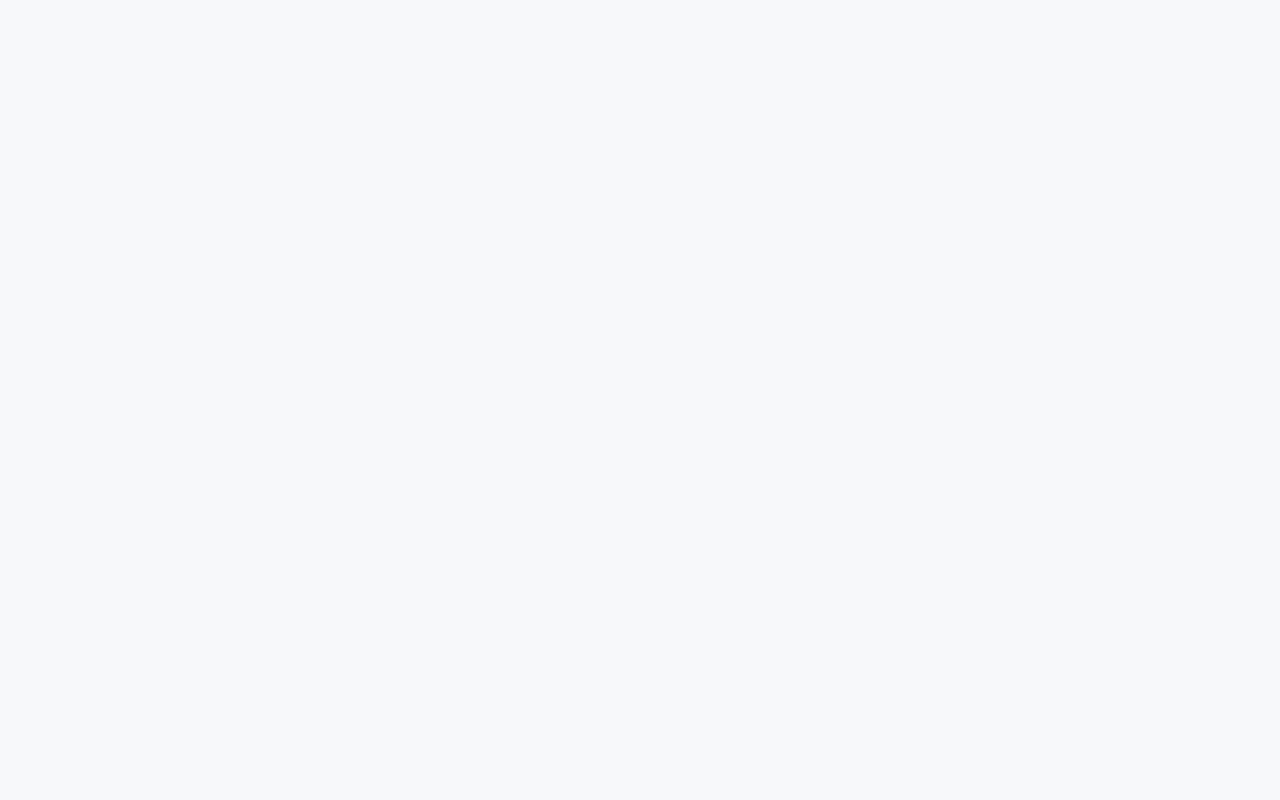
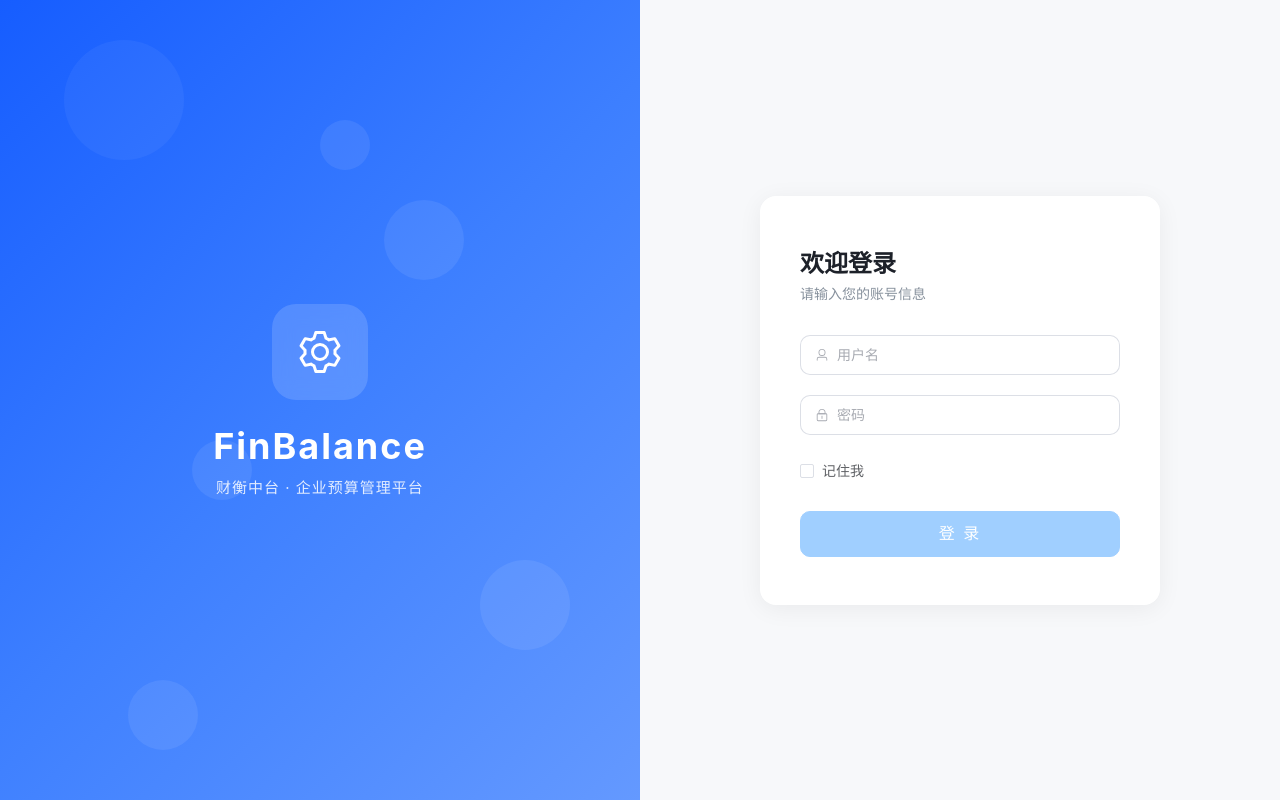
Before and after one commit to zZhou6725/SmartBudget, a Vue app in the folder frontend/: page /login in a window 1280 px wide. Before the commit this address had no page. Built offline with nearby package versions, Linux system fonts and the light colour scheme.

Commit message:
feat(前端-登录): 登录页面——左右分栏+粒子动画+卡片入场+密码切换+路由守卫
左侧品牌区浮动几何动画+Logo脉冲，右侧卡片滑入+输入抖动+按钮发光，
路由分离login+全局鉴权守卫。

```diff
--- a/frontend/src/router/index.ts
+++ b/frontend/src/router/index.ts
@@ -1,6 +1,12 @@
 import { createRouter, createWebHistory, type RouteRecordRaw } from 'vue-router'
 
 const routes: RouteRecordRaw[] = [
+  {
+    path: '/login',
+    name: 'Login',
+    component: () => import('@/views/login/index.vue'),
+    meta: { title: '登录' },
+  },
   {
     path: '/',
     name: 'Layout',
@@ -13,7 +19,6 @@ const routes: RouteRecordRaw[] = [
         component: () => import('@/views/workbench/index.vue'),
         meta: { title: '工作台首页' },
       },
-      // 后续业务路由在此添加：
       {
         path: 'expense',
         name: 'Expense',
@@ -65,4 +70,13 @@ const router = createRouter({
   routes,
 })
 
+// 路由守卫
+router.beforeEach((to, from) => {
+  const token = localStorage.getItem('finbalance-token')
+  const isLoggedIn = !!token
+  if (to.path !== '/login' && !isLoggedIn) {
+    return '/login'
+  }
+})
+
 export default router
--- /dev/null
+++ b/frontend/src/views/login/index.vue
@@ -0,0 +1,308 @@
+<template>
+  <div class="login-page">
+    <!-- 左侧品牌区 -->
+    <div class="login__brand">
+      <div class="login__brand-bg">
+        <div v-for="i in 6" :key="i" class="login__shape" :style="shapeStyle(i)" />
+      </div>
+      <div class="login__brand-content">
+        <div class="login__logo">
+          <el-icon :size="48"><Setting /></el-icon>
+        </div>
+        <h1 class="login__app-name">FinBalance</h1>
+        <p class="login__app-desc">财衡中台 · 企业预算管理平台</p>
+      </div>
+    </div>
+
+    <!-- 右侧表单区 -->
+    <div class="login__form-area">
+      <div class="login__card">
+        <h2 class="login__title" v-motion>欢迎登录</h2>
+        <p class="login__subtitle">请输入您的账号信息</p>
+
+        <el-form
+          ref="formRef"
+          :model="form"
+          class="login__form"
+          @keyup.enter="handleLogin"
+        >
+          <!-- 用户名 -->
+          <div class="login__input-wrap" :class="{ 'login__input-wrap--error': shakeUser }">
+            <el-input
+              v-model="form.username"
+              placeholder="用户名"
+              size="large"
+              :prefix-icon="User"
+              class="login__input"
+              @focus="shakeUser = false"
+            />
+          </div>
+
+          <!-- 密码 -->
+          <div class="login__input-wrap" :class="{ 'login__input-wrap--error': shakePwd }">
+            <el-input
+              v-model="form.password"
+              type="password"
+              placeholder="密码"
+              size="large"
+              :prefix-icon="Lock"
+              show-password
+              class="login__input"
+              @focus="shakePwd = false"
+            />
+          </div>
+
+          <!-- 记住我 -->
+          <div class="login__options">
+            <el-checkbox v-model="rememberMe">记住我</el-checkbox>
+          </div>
+
+          <!-- 错误提示 -->
+          <transition name="fade">
+            <p v-if="errorMsg" class="login__error">{{ errorMsg }}</p>
+          </transition>
+
+          <!-- 登录按钮 -->
+          <el-button
+            type="primary"
+            size="large"
+            class="login__btn"
+            :loading="loading"
+            :disabled="!form.username || !form.password"
+            @click="handleLogin"
+          >
+            <span v-if="!loading">登 录</span>
+            <span v-else>验证中...</span>
+          </el-button>
+        </el-form>
+      </div>
+    </div>
+  </div>
+</template>
+
+<script setup lang="ts">
+import { ref, reactive } from 'vue'
+import { useRouter } from 'vue-router'
+import { User, Lock, Setting } from '@element-plus/icons-vue'
+
+const router = useRouter()
+
+const form = reactive({ username: '', password: '' })
+const rememberMe = ref(false)
+const loading = ref(false)
+const errorMsg = ref('')
+const shakeUser = ref(false)
+const shakePwd = ref(false)
+
+function shapeStyle(i: number) {
+  const sizes = [120, 80, 60, 90, 50, 70]
+  const tops = ['5%', '25%', '55%', '70%', '15%', '85%']
+  const lefts = ['10%', '60%', '30%', '75%', '50%', '20%']
+  const delays = ['0s', '1s', '2s', '0.5s', '1.5s', '2.5s']
+  const s = sizes[i - 1]
+  return {
+    width: `${s}px`,
+    height: `${s}px`,
+    top: tops[i - 1],
+    left: lefts[i - 1],
+    animationDelay: delays[i - 1],
+  }
+}
+
+async function handleLogin() {
+  errorMsg.value = ''
+  if (!form.username) { shakeUser.value = true; return }
+  if (!form.password) { shakePwd.value = true; return }
+
+  loading.value = true
+  // TODO: 调用 login API
+  // const res = await login({ username: form.username, password: form.password })
+  await new Promise(r => setTimeout(r, 1000))
+  loading.value = false
+
+  // TODO: 真实的错误处理
+  // if (res.code !== 0) { errorMsg.value = res.msg; return }
+  // store token → localStorage
+  // router.push('/workbench')
+}
+</script>
+
+<style scoped>
+.login-page {
+  display: flex;
+  height: 100vh;
+  overflow: hidden;
+}
+
+/* ===== 左侧品牌区 ===== */
+.login__brand {
+  flex: 1;
+  background: linear-gradient(135deg, #165DFF 0%, #3D7FFF 50%, #6499FF 100%);
+  position: relative;
+  display: flex;
+  align-items: center;
+  justify-content: center;
+  overflow: hidden;
+}
+
+.login__brand-bg {
+  position: absolute;
+  inset: 0;
+}
+
+.login__shape {
+  position: absolute;
+  border-radius: 50%;
+  background: rgba(255, 255, 255, 0.08);
+  animation: floatShape 6s ease-in-out infinite;
+}
+
+@keyframes floatShape {
+  0%, 100% { transform: translateY(0) scale(1); opacity: 0.6; }
+  50% { transform: translateY(-30px) scale(1.1); opacity: 1; }
+}
+
+.login__brand-content {
+  position: relative;
+  z-index: 1;
+  text-align: center;
+  color: #fff;
+}
+
+.login__logo {
+  display: inline-flex;
+  align-items: center;
+  justify-content: center;
+  width: 96px;
+  height: 96px;
+  border-radius: 24px;
+  background: rgba(255, 255, 255, 0.15);
+  backdrop-filter: blur(10px);
+  margin-bottom: 24px;
+  animation: logoPulse 3s ease-in-out infinite;
+}
+
+@keyframes logoPulse {
+  0%, 100% { box-shadow: 0 0 0 0 rgba(255,255,255,0.3); }
+  50% { box-shadow: 0 0 0 20px rgba(255,255,255,0); }
+}
+
+.login__app-name {
+  font-size: 36px;
+  font-weight: 700;
+  letter-spacing: 2px;
+  margin-bottom: 8px;
+}
+
+.login__app-desc {
+  font-size: 15px;
+  opacity: 0.85;
+  letter-spacing: 1px;
+}
+
+/* ===== 右侧表单区 ===== */
+.login__form-area {
+  flex: 1;
+  display: flex;
+  align-items: center;
+  justify-content: center;
+  background: var(--bg-page);
+}
+
+.login__card {
+  width: 400px;
+  padding: 48px 40px;
+  background: var(--bg-card);
+  border-radius: 16px;
+  box-shadow: 0 4px 24px rgba(0, 0, 0, 0.06);
+  animation: cardEnter 0.8s cubic-bezier(0.16, 1, 0.3, 1) both;
+}
+
+@keyframes cardEnter {
+  from { opacity: 0; transform: translateY(30px); }
+  to { opacity: 1; transform: translateY(0); }
+}
+
+.login__title {
+  font-size: 24px;
+  font-weight: 700;
+  color: var(--text-title);
+  margin-bottom: 4px;
+}
+
+.login__subtitle {
+  font-size: 14px;
+  color: var(--text-placeholder);
+  margin-bottom: 32px;
+}
+
+.login__form {
+  display: flex;
+  flex-direction: column;
+  gap: 20px;
+}
+
+.login__input-wrap {
+  transition: transform 0.15s ease;
+}
+
+.login__input-wrap--error {
+  animation: shake 0.5s ease;
+}
+
+@keyframes shake {
+  0%, 100% { transform: translateX(0); }
+  15% { transform: translateX(-8px); }
+  30% { transform: translateX(8px); }
+  45% { transform: translateX(-6px); }
+  60% { transform: translateX(6px); }
+  75% { transform: translateX(-3px); }
+  90% { transform: translateX(3px); }
+}
+
+.login__input :deep(.el-input__wrapper) {
+  border-radius: 10px;
+  transition: all 0.3s ease;
+}
+
+.login__input :deep(.el-input__wrapper:hover) {
+  box-shadow: 0 0 0 1px var(--color-primary-light) inset;
+}
+
+.login__options {
+  display: flex;
+  justify-content: space-between;
+  align-items: center;
+}
+
+.login__btn {
+  width: 100%;
+  height: 46px;
+  font-size: 16px;
+  border-radius: 10px;
+  letter-spacing: 2px;
+  transition: all 0.3s ease;
+  margin-top: 4px;
+}
+
+.login__btn:not(:disabled):hover {
+  transform: translateY(-1px);
+  box-shadow: 0 4px 16px rgba(22, 93, 255, 0.3);
+}
+
+.login__error {
+  color: var(--color-danger);
+  font-size: 13px;
+  text-align: center;
+}
+
+/* ===== 过渡 ===== */
+.fade-enter-active, .fade-leave-active { transition: opacity 0.3s ease; }
+.fade-enter-from, .fade-leave-to { opacity: 0; }
+
+/* ===== 响应式 ===== */
+@media (max-width: 768px) {
+  .login__brand { display: none; }
+  .login__card { width: 90%; padding: 32px 24px; }
+}
+</style>
```
Also changed, not shown: frontend/src/api/modules/auth.ts (added, +22 -0 lines), frontend/src/types/auth.ts (added, +17 -0 lines), 1 other file (tests, documents, lock files or other folders).
